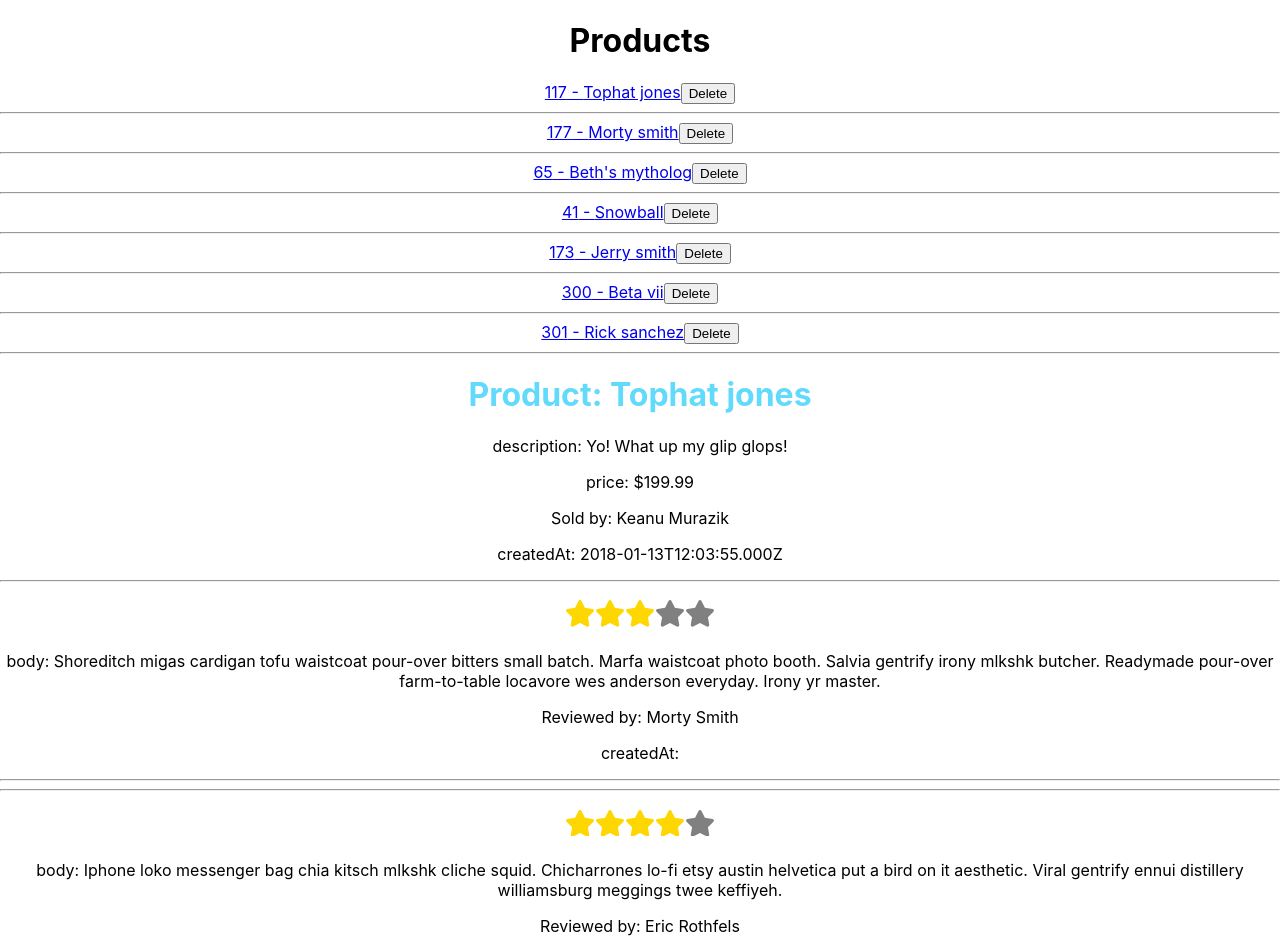
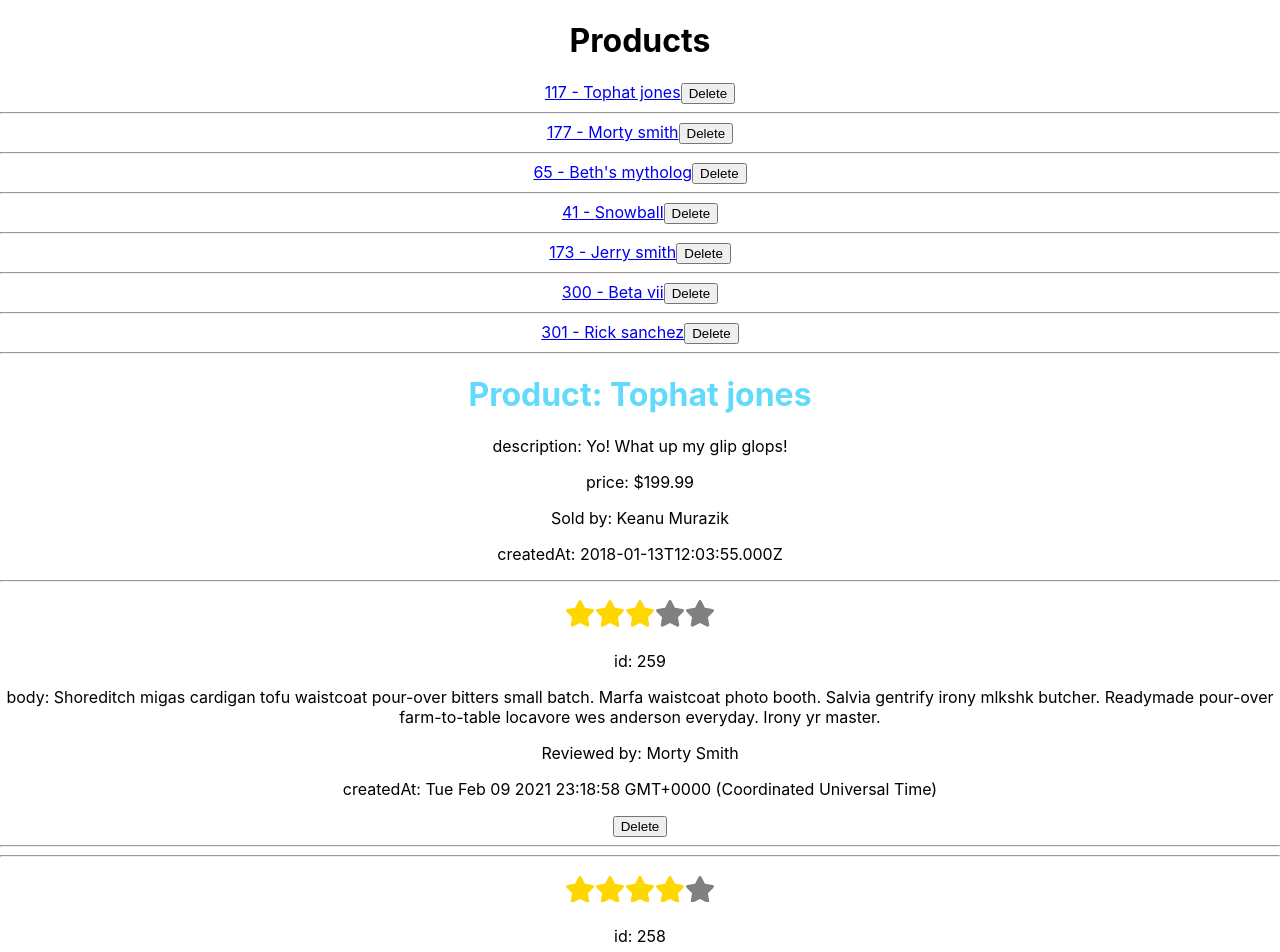
Before and after one commit to CodeCoreYVR/amazing_amazon_react_mar_2021, a React (Create React App) app: page / in a window 1280 px wide. Shown: the top 952 px of the page. Built offline with nearby package versions, Linux system fonts and the light colour scheme.

Commit message:
[Lab] Delete Review from Product Show

```diff
--- a/src/components/ProductShowPage.js
+++ b/src/components/ProductShowPage.js
@@ -9,9 +9,19 @@
   constructor(props){
     super(props);
     this.state = product
+    this.deleteReview = this.deleteReview.bind(this)
   }
+
+  deleteReview(id){
+    this.setState((state) => {
+      return {
+        reviews: state.reviews.filter(r => r.id !== id)
+      }
+    })
+  }
+
   render() {
-    const { title, description, created_at, seller, price, reviews } = this.state
+    const { title, description, created_at, seller, price } = this.state
     return (
       <>
         <ProductDetails
@@ -21,7 +31,10 @@
           price={price}
           createdAt={created_at}
         />
-        <ReviewList reviews={reviews} />
+        <ReviewList
+        reviews={ this.state.reviews }
+        deleteReview = { this.deleteReview }
+        />
       </>
     )
   }
--- a/src/components/ReviewDetails.js
+++ b/src/components/ReviewDetails.js
@@ -2,16 +2,18 @@
 
 export function ReviewDetails(props) {
   /** This way of destructuring props gives the same result as in Product Details */
-  let { rating, body, createdAt, reviewerName } = props
+  let { rating, body, createdAt, reviewerName, id, deleteReview } = props
   return (
     <div>
       <hr/>
       <h3 className='header'>
         <StarRating max={5} currentNumber={rating} />
       </h3>
+      <p>id: {id}</p>
       <p>body: {body}</p>
       <p>Reviewed by: {reviewerName}</p>
       <p>createdAt: {createdAt}</p>{' '}
+      <button onClick={ () => deleteReview(id) }>Delete</button>
       <hr/>
     </div>
   )
--- a/src/components/ReviewList.js
+++ b/src/components/ReviewList.js
@@ -1,7 +1,8 @@
+import React from 'react';
 import { ReviewDetails } from './ReviewDetails'
 
 export function ReviewList(props) {
-  const { reviews } = props
+  const { reviews, deleteReview } = props
 
   return (
     <div>
@@ -10,10 +11,12 @@
         return (
           <ReviewDetails
             key={id}
+            id={id}
             rating={rating}
             body={body}
             reviewerName={reviewer.full_name}
-            createdAt={created_at}
+            createdAt={Date(created_at)}
+            deleteReview={deleteReview}
           />
         )
       })}
```
